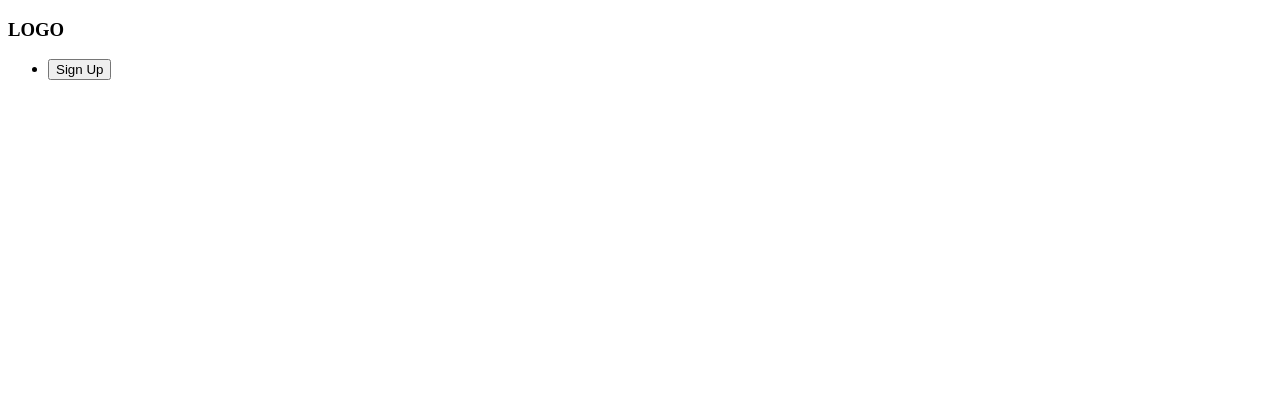
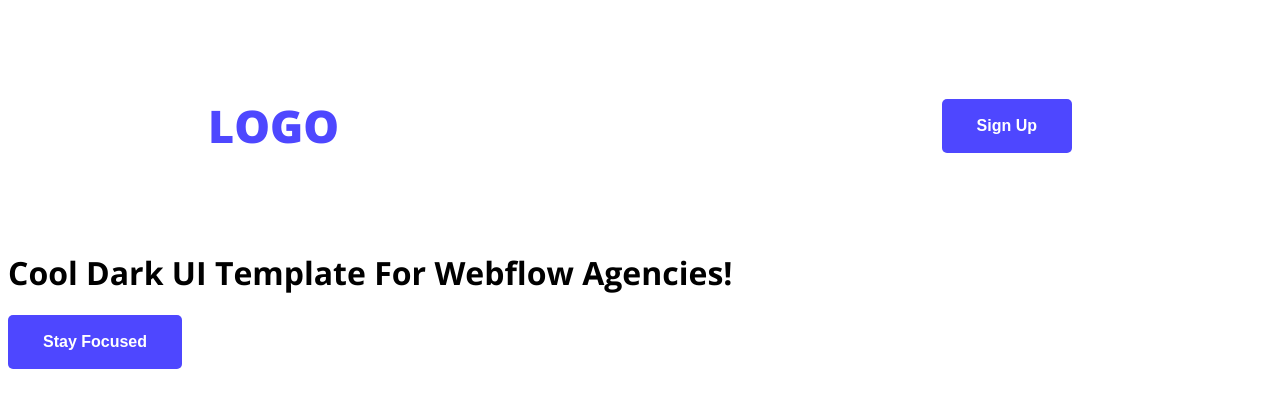
Before and after one commit to sabbirahmedraju/assignment, a plain HTML site: page B12A01-landing-launchpad/index.html in a window 1280 px wide. Drawn offline with nearby package versions, Linux system fonts and the light colour scheme.

Commit message:
added all comands

```diff
--- a/B12A01-landing-launchpad/index.html
+++ b/B12A01-landing-launchpad/index.html
@@ -4,17 +4,25 @@
     <meta charset="UTF-8">
     <meta name="viewport" content="width=device-width, initial-scale=1.0">
     <title>1st Assignment</title>
+    <link rel="preconnect" href="https://fonts.googleapis.com">
+<link rel="preconnect" href="https://fonts.gstatic.com" crossorigin>
+<link href="https://fonts.googleapis.com/css2?family=Open+Sans:ital,wght@0,300..800;1,300..800&display=swap" rel="stylesheet">
     <link rel="stylesheet" href="style.css">
 </head>
-<body>
+<body class="open-sans-normal">
     <header>
         <nav>
-            <h3>LOGO</h3>
+            <h3 class="nav-title"><span class="text-primary">LOGO</span></h3>
             <ul>
-                <li><a href=""><button>Sign Up</button></a></li>
+                <li><a href=""><button class="btn-primary">Sign Up</button></a></li>
             </ul>
         </nav>
-
+    <div class="banner">
+        <div class="banner-content">
+        </div>
+        <h1>Cool Dark UI Template For Webflow Agencies!</h1>
+        <button class="btn-primary">Stay Focused</button>
+    </div>
     </header>
     <main>
 
--- a/B12A01-landing-launchpad/style.css
+++ b/B12A01-landing-launchpad/style.css
@@ -0,0 +1,43 @@
+
+.open-sans-normal {
+  font-family: "Open Sans", sans-serif;
+  font-optical-sizing: auto;
+  font-style: normal;
+  font-variation-settings:
+    "wdth" 100;
+}
+
+/* shared style*/
+.text-primary{
+    color: #4E47FF;
+}
+.btn-primary{
+    background-color: #4E47FF;
+    font-size: 16px;
+    font-weight: bold;
+    color: white;
+    border: none;
+    padding: 18px 35px;
+    border-radius: 5px;
+}
+
+/* Nav style */
+nav{
+    display: flex;
+    align-items: center;
+    justify-content: space-between;
+    margin: 50px 200px;
+}
+.nav-title{
+    font-weight: 800;
+    font-size: 45px;
+
+}
+
+nav ul li {
+    list-style: none;
+}
+nav li a {
+    text-decoration: none;
+    font-size: 20px;
+}
```
